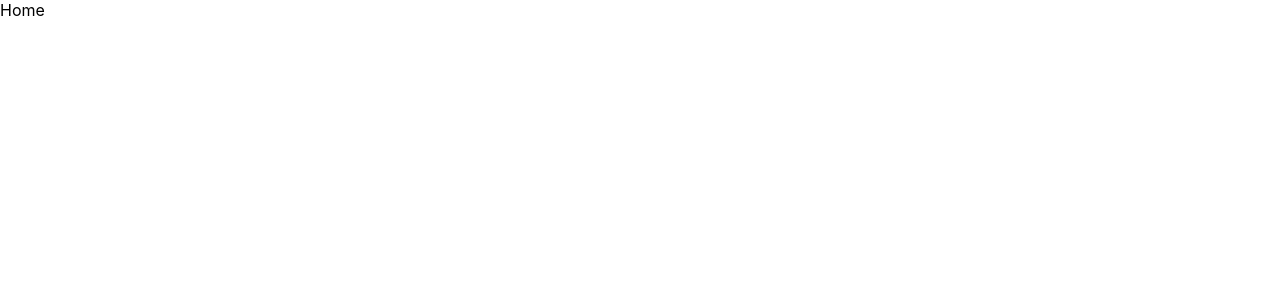
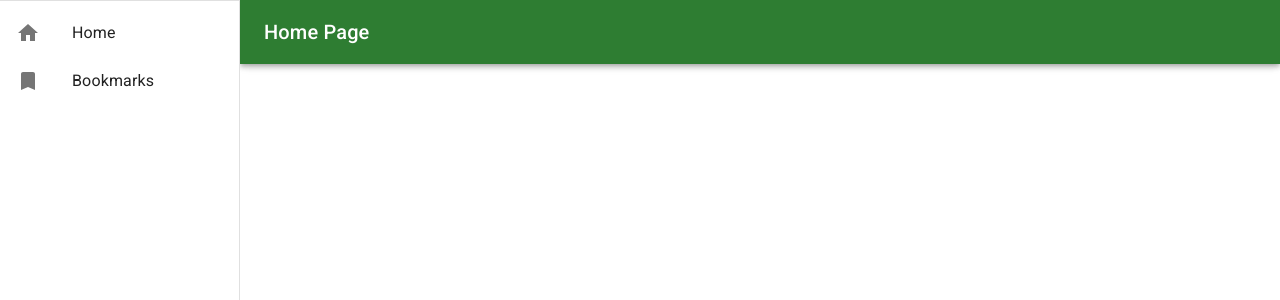
Before and after one commit to louisryoung/loop-kitchen-frontend-challenge-react-mui, a React (Create React App) app: page / in a window 1280 px wide. Shown: the top 300 px of the page. Built offline with nearby package versions, Linux system fonts and the light colour scheme.

Commit message:
Added page layout

```diff
--- /dev/null
+++ b/src/components/PageLayout/index.jsx
@@ -0,0 +1,131 @@
+import * as React from 'react';
+import { useNavigate } from 'react-router-dom';
+import AppBar from '@mui/material/AppBar';
+import Box from '@mui/material/Box';
+import CssBaseline from '@mui/material/CssBaseline';
+import Divider from '@mui/material/Divider';
+import Drawer from '@mui/material/Drawer';
+import IconButton from '@mui/material/IconButton';
+import List from '@mui/material/List';
+import ListItem from '@mui/material/ListItem';
+import ListItemButton from '@mui/material/ListItemButton';
+import ListItemIcon from '@mui/material/ListItemIcon';
+import ListItemText from '@mui/material/ListItemText';
+import MenuIcon from '@mui/icons-material/Menu';
+import HomeIcon from '@mui/icons-material/Home';
+import BookmarkIcon from '@mui/icons-material/Bookmark';
+import Toolbar from '@mui/material/Toolbar';
+import Typography from '@mui/material/Typography';
+
+import { RouteLinks } from '../../utils/constants';
+
+const drawerWidth = 240;
+
+const PageLayout = ({ pageName, children }) => {
+  const navigate = useNavigate();
+  const [open, setOpen] = React.useState(false);
+
+  const handleDrawerToggle = () => {
+    setOpen(!open);
+  };
+
+  const drawer = (
+    <div>
+      <Divider />
+      <List>
+        <ListItem disablePadding onClick={() => navigate(RouteLinks.Home)}>
+          <ListItemButton>
+            <ListItemIcon>
+              <HomeIcon />
+            </ListItemIcon>
+            <ListItemText>Home</ListItemText>
+          </ListItemButton>
+        </ListItem>
+        <ListItem disablePadding onClick={() => navigate(RouteLinks.Bookmark)}>
+          <ListItemButton>
+            <ListItemIcon>
+              <BookmarkIcon />
+            </ListItemIcon>
+            <ListItemText>Bookmarks</ListItemText>
+          </ListItemButton>
+        </ListItem>
+      </List>
+    </div>
+  );
+
+  return (
+    <Box sx={{ display: 'flex' }}>
+      <CssBaseline />
+      <AppBar
+        position="fixed"
+        sx={{
+          width: { sm: `calc(100% - ${drawerWidth}px)` },
+          ml: { sm: `${drawerWidth}px` },
+        }}
+      >
+        <Toolbar>
+          <IconButton
+            color="inherit"
+            aria-label="open drawer"
+            edge="start"
+            onClick={handleDrawerToggle}
+            sx={{ mr: 2, display: { sm: 'none' } }}
+          >
+            <MenuIcon />
+          </IconButton>
+          <Typography variant="h6" noWrap component="div">
+            {pageName}
+          </Typography>
+        </Toolbar>
+      </AppBar>
+      <Box
+        component="nav"
+        sx={{ width: { sm: drawerWidth }, flexShrink: { sm: 0 } }}
+        aria-label="mailbox folders"
+      >
+        <Drawer
+          variant="temporary"
+          open={open}
+          onClose={handleDrawerToggle}
+          ModalProps={{
+            keepMounted: true,
+          }}
+          sx={{
+            display: { xs: 'block', sm: 'none' },
+            '& .MuiDrawer-paper': {
+              boxSizing: 'border-box',
+              width: drawerWidth,
+            },
+          }}
+        >
+          {drawer}
+        </Drawer>
+        <Drawer
+          variant="permanent"
+          sx={{
+            display: { xs: 'none', sm: 'block' },
+            '& .MuiDrawer-paper': {
+              boxSizing: 'border-box',
+              width: drawerWidth,
+            },
+          }}
+          open
+        >
+          {drawer}
+        </Drawer>
+      </Box>
+      <Box
+        component="main"
+        sx={{
+          flexGrow: 1,
+          p: 3,
+          width: { sm: `calc(100% - ${drawerWidth}px)` },
+        }}
+      >
+        {children}
+      </Box>
+    </Box>
+  );
+};
+
+export default PageLayout;
--- /dev/null
+++ b/src/containers/pages/Home/HomeSidebar.jsx
@@ -0,0 +1,5 @@
+const HomeSidebar = () => {
+  return <div>HomeSidebar</div>;
+};
+
+export default HomeSidebar;
--- a/src/containers/pages/Home/index.jsx
+++ b/src/containers/pages/Home/index.jsx
@@ -1,5 +1,7 @@
+import Drawer from '../../../components/PageLayout';
+
 const Home = () => {
-  return <div>Home</div>;
+  return <Drawer pageName="Home Page" />;
 };
 
 export default Home;
--- a/src/utils/constants.js
+++ b/src/utils/constants.js
@@ -15,4 +15,5 @@ export const MESSAGES = {
 export const RouteLinks = {
   Home: '/',
   SignIn: '/signin',
+  Bookmark: '/bookmark',
 };
```
